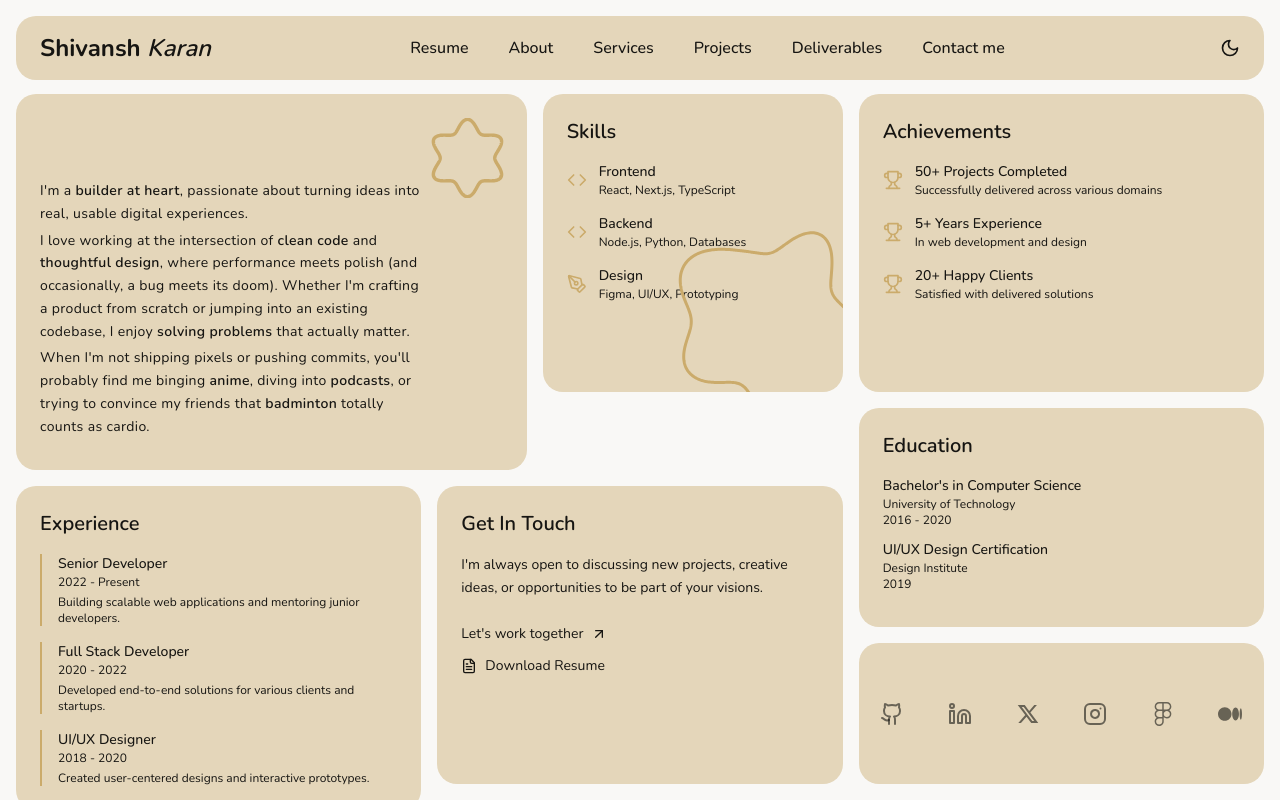
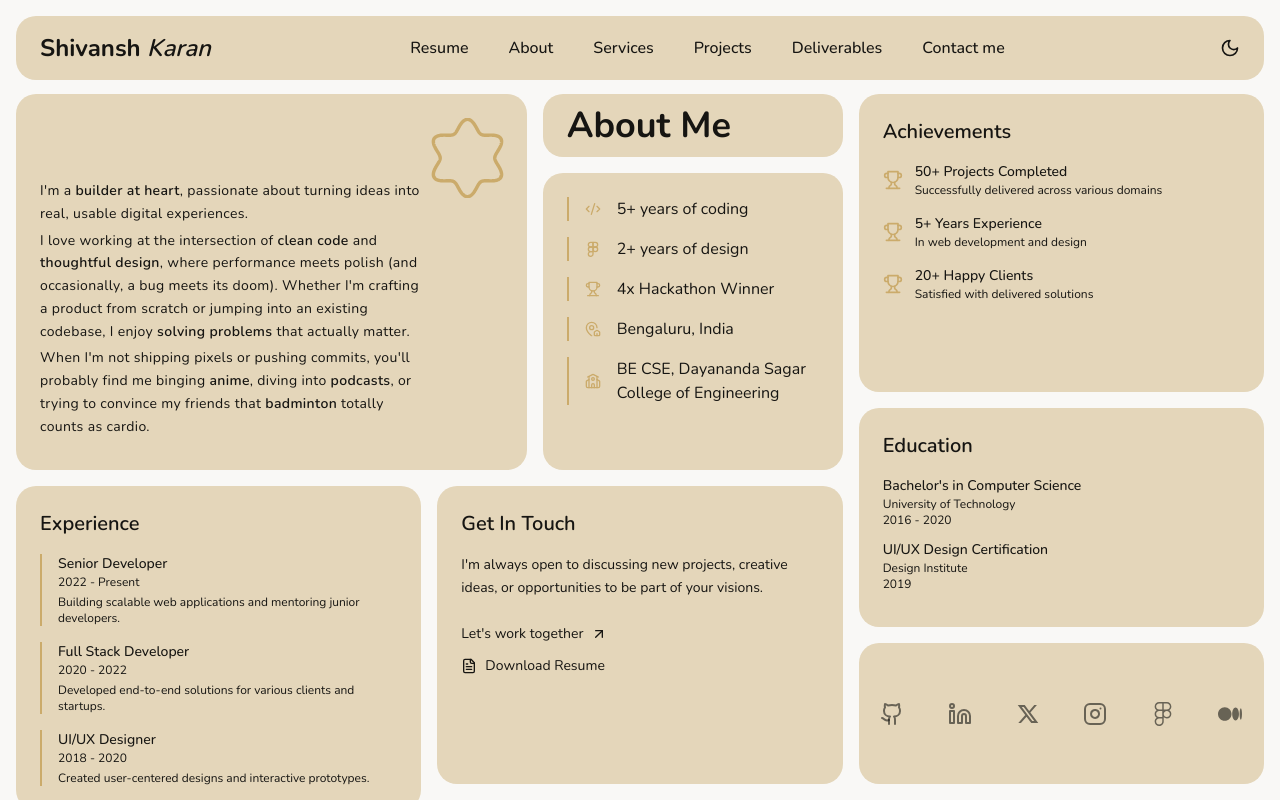
Before and after one commit to SpaceTesla/bentolio, a Next.js app: page /about in a window 1280 px wide. Built offline with nearby package versions, Linux system fonts and the light colour scheme.

Commit message:
fix: about me layout

```diff
--- a/src/app/about/page.tsx
+++ b/src/app/about/page.tsx
@@ -6,10 +6,13 @@ import {
   LuArrowUpRight,
   LuMapPin,
   LuBuilding,
-  LuCode,
+  LuCodeXml,
   LuPenTool,
   LuTrophy,
   LuFileText,
+  LuMapPinHouse,
+  LuSchool,
+  LuFigma,
 } from 'react-icons/lu';
 import Link from 'next/link';
 
@@ -26,15 +29,15 @@ export default function About() {
         {/* Main Content Grid */}
         <div className="col-span-8 row-span-9 grid grid-cols-subgrid grid-rows-subgrid max-lg:col-span-full max-lg:grid-rows-none max-lg:gap-4">
           {/* Personal Info Section */}
-          <div className="col-span-5 row-span-5 max-lg:col-span-8 max-md:col-span-full">
-            <div className="bg-primary relative min-h-full overflow-hidden rounded-[20px] p-6 max-lg:min-h-[18rem]">
+          <div className="max-xs:h-[28rem] col-span-5 row-span-5 max-lg:col-span-8 max-md:col-span-full max-md:flex max-md:h-[12rem] max-sm:h-[26rem]">
+            <div className="bg-primary relative h-full w-full overflow-hidden rounded-[20px] p-6">
               <div className="absolute bottom-0 left-0 flex w-[80%] flex-col gap-1 pb-8 pl-6 max-lg:w-[90%] max-md:w-full max-md:pr-6">
-                <p className="text-sm leading-relaxed font-light tracking-wide max-lg:text-base max-md:text-sm">
+                <p className="text-sm leading-relaxed font-light tracking-wide">
                   I'm a <span className="font-semibold">builder at heart</span>,
                   passionate about turning ideas into real, usable digital
                   experiences.
                 </p>
-                <p className="text-sm leading-relaxed font-light tracking-wide max-lg:text-base max-md:text-sm">
+                <p className="text-sm leading-relaxed font-light tracking-wide">
                   I love working at the intersection of{' '}
                   <span className="font-semibold">clean code</span> and{' '}
                   <span className="font-semibold">thoughtful design</span>,
@@ -44,7 +47,7 @@ export default function About() {
                   <span className="font-semibold">solving problems </span>
                   that actually matter.
                 </p>
-                <p className="text-sm leading-relaxed font-light tracking-wide max-lg:text-base max-md:text-sm">
+                <p className="text-sm leading-relaxed font-light tracking-wide">
                   When I'm not shipping pixels or pushing commits, you'll
                   probably find me binging{' '}
                   <span className="font-semibold">anime</span>, diving into{' '}
@@ -60,42 +63,45 @@ export default function About() {
             </div>
           </div>
 
-          {/* Skills Section */}
-          <div className="col-span-3 row-span-4 max-lg:col-span-4 max-md:col-span-full">
+          <div className="col-span-3 h-full max-lg:hidden">
+            <div className="bg-primary relative flex h-full items-center overflow-hidden rounded-[20px] px-6 max-lg:min-h-[18rem] max-md:justify-center">
+              <h2 className="text-4xl font-bold max-lg:text-lg">About Me</h2>
+            </div>
+          </div>
+
+          {/* About Section */}
+          <div className="col-span-3 row-span-4 max-lg:col-span-4 max-lg:row-span-5 max-md:col-span-full">
             <div className="bg-primary relative min-h-full overflow-hidden rounded-[20px] p-6 max-lg:min-h-[18rem]">
-              <h2 className="mb-4 text-xl font-semibold max-lg:text-lg">
-                Skills
-              </h2>
-              <div className="space-y-4">
-                <div className="flex items-center gap-3">
-                  <LuCode className="text-accent h-5 w-5" />
-                  <div>
-                    <p className="text-sm font-medium">Frontend</p>
-                    <p className="text-muted-foreground text-xs">
-                      React, Next.js, TypeScript
-                    </p>
-                  </div>
-                </div>
-                <div className="flex items-center gap-3">
-                  <LuCode className="text-accent h-5 w-5" />
-                  <div>
-                    <p className="text-sm font-medium">Backend</p>
-                    <p className="text-muted-foreground text-xs">
-                      Node.js, Python, Databases
-                    </p>
-                  </div>
-                </div>
-                <div className="flex items-center gap-3">
-                  <LuPenTool className="text-accent h-5 w-5" />
-                  <div>
-                    <p className="text-sm font-medium">Design</p>
-                    <p className="text-muted-foreground text-xs">
-                      Figma, UI/UX, Prototyping
-                    </p>
-                  </div>
-                </div>
+              <div className="flex flex-col gap-4">
+                <p className="border-accent flex items-center gap-4 border-l-2 pl-4">
+                  <span>
+                    <LuCodeXml className="text-accent h-4 w-4" />
+                  </span>
+                  <span>5+ years of coding</span>
+                </p>
+                <p className="border-accent flex items-center gap-4 border-l-2 pl-4">
+                  <span>
+                    <LuFigma className="text-accent h-4 w-4" />
+                  </span>
+                  <span>2+ years of design</span>
+                </p>
+                <p className="border-accent flex items-center gap-4 border-l-2 pl-4">
+                  <span>
+                    <LuTrophy className="text-accent h-4 w-4" />
+                  </span>
+                  <span>4x Hackathon Winner</span>
+                </p>
+                <p className="border-accent flex items-center gap-4 border-l-2 pl-4">
+                  <LuMapPinHouse className="text-accent h-4 w-4" />
+                  <span>Bengaluru, India</span>
+                </p>
+                <p className="border-accent flex items-center gap-4 border-l-2 pl-4">
+                  <span>
+                    <LuSchool className="text-accent h-4 w-4" />
+                  </span>
+                  <span>BE CSE, Dayananda Sagar College of Engineering</span>
+                </p>
               </div>
-              <BlobIcon className="text-accent absolute -right-8 -bottom-8 max-md:-right-6 max-md:-bottom-6" />
             </div>
           </div>
 
```
